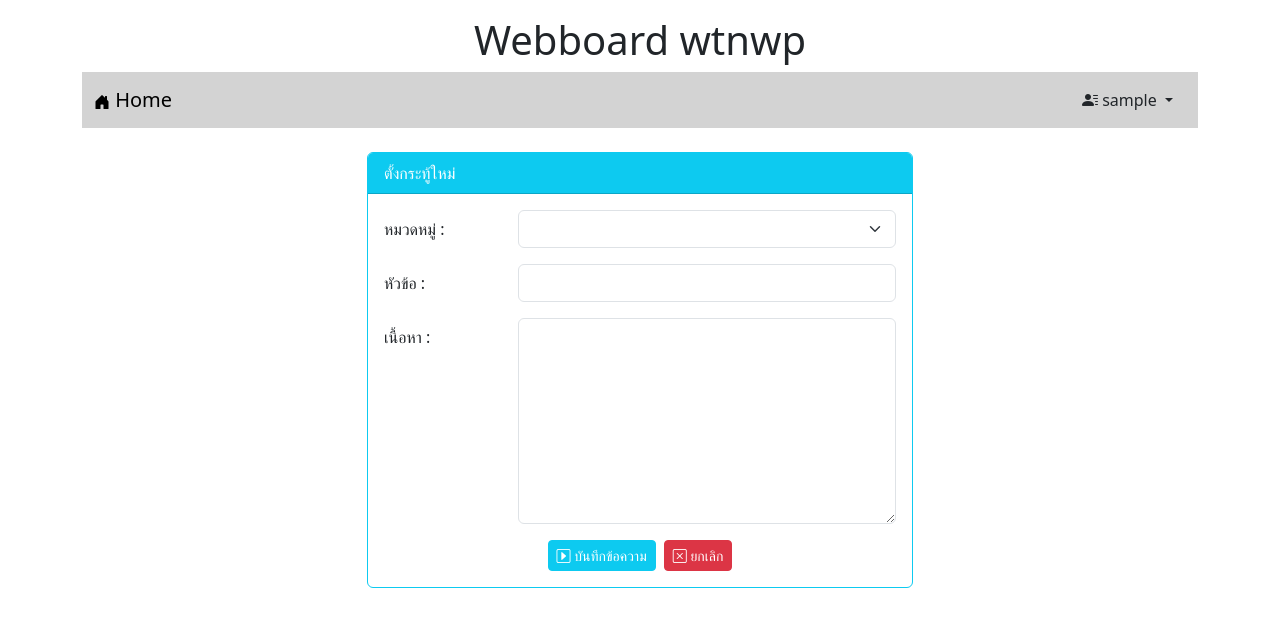
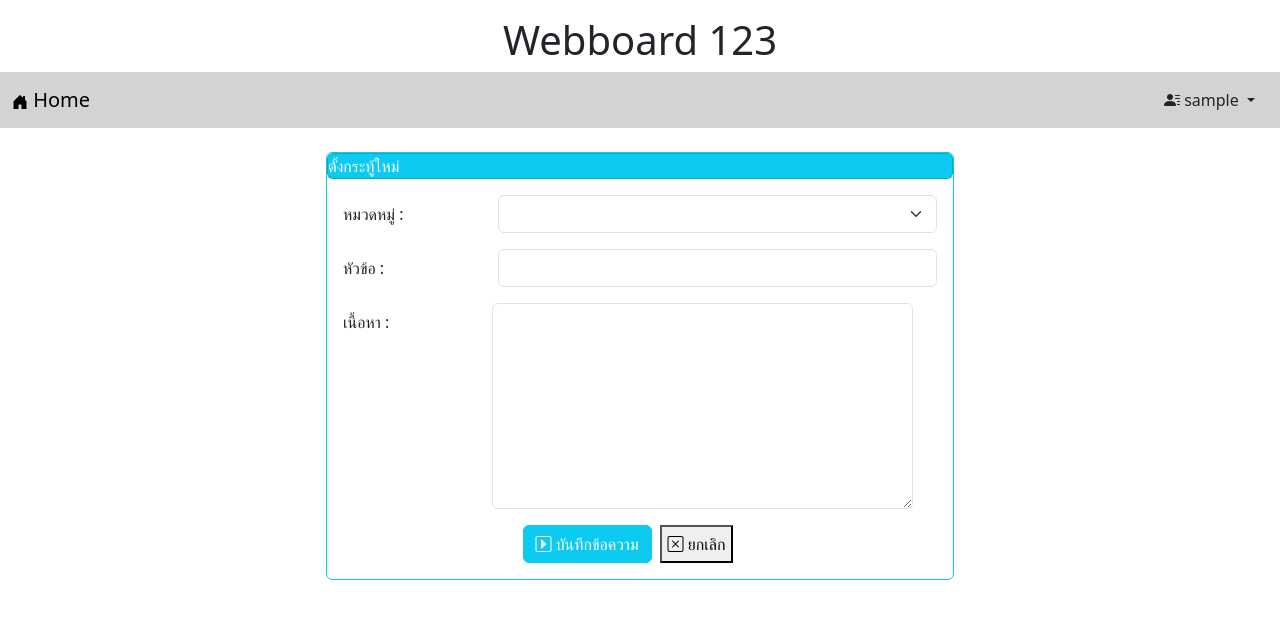
Before and after one commit to Aekkarinkanbaiya/Webboard_ECT, a PHP site: page /newpost.php in a window 1280 px wide. Shown: the top 627 px of the page. Run offline with PHP 8.4, Linux system fonts and the light colour scheme; the visitor is signed in with stand-in values (Sample User, id 1); data that the repository does not hold is empty.

Commit message:
Update commit webboard
Update commit webboard

```diff
--- a/newpost.php
+++ b/newpost.php
@@ -1,33 +1,30 @@
 <?php
 session_start();
-if(!isset($_SESSION['id'])){
-    header("location:index.php");
-    die();
-}
 ?>
 <!DOCTYPE html>
 <html lang="en">
 <head>
     <meta charset="UTF-8">
     <meta name="viewport" content="width=device-width, initial-scale=1.0">
-    <link rel="stylesheet" href="bootstrap-5.3.2-dist/css/bootstrap.min.css">
-    <script src="bootstrap-5.3.2-dist/js/bootstrap.bundle.min.js"></script>
+    <link href="https://cdn.jsdelivr.net/npm/bootstrap@5.3.2/dist/css/bootstrap.min.css" rel="stylesheet" integrity="sha384-T3c6CoIi6uLrA9TneNEoa7RxnatzjcDSCmG1MXxSR1GAsXEV/Dwwykc2MPK8M2HN" crossorigin="anonymous">
+    <script src="https://cdn.jsdelivr.net/npm/bootstrap@5.3.2/dist/js/bootstrap.bundle.min.js" integrity="sha384-C6RzsynM9kWDrMNeT87bh95OGNyZPhcTNXj1NW7RuBCsyN/o0jlpcV8Qyq46cDfL" crossorigin="anonymous"></script>
     <link rel="stylesheet" href="https://cdn.jsdelivr.net/npm/bootstrap-icons@1.11.3/font/bootstrap-icons.min.css">
-    <title>newpost</title>
+    <title>Webboard</title>
 </head>
 <body>
-<div class="container">
-        <h1 style="text-align: center;" class="mt-3">Webboard wtnwp</h1>
-        <?php include "nav.php" ?>
+    <h1 style="text-align: center;" class="mt-3">Webboard 123</h1>
+    <?php
+        include "nav.php"
+    ?>
     <div class="row mt-4">
         <div class="col-lg-3 col-md-2 col-sm-1"></div>
         <div class="col-lg-6 col-md-8 col-sm-10">
             <div class="card border-info">
-                    <div class="card-header bg-info text-white">ตั้งกระทู้ใหม่</div>
+                <div class="card header bg-info text-white">ตั้งกระทู้ใหม่</div>
                 <div class="card-body">
                     <form action="newpost_save.php" method="post">
                         <div class="row">
-                                <label class="col-lg-3 col-form-label">หมวดหมู่ :</label>
+                            <label class="col-lg-3 col-form-label">หมวดหมู่ : </label>
                             <div class="col-lg-9">
                             <select name="category" class="form-select">
                                         <?php
@@ -42,31 +39,32 @@ if(!isset($_SESSION['id'])){
                             </div>
                         </div>
                         <div class="row mt-3">
-                                <label class="col-lg-3 col-form-label">หัวข้อ :</label>
+                            <label class="col-lg-3 col-form-label">หัวข้อ : </label>
                             <div class="col-lg-9">
-                                    <input type="text" name="topic" class="form-control" required>
-                                </div>
+                                <input name="topic" rows="8" class="form-control" required></ร>
                             </div>
                             <div class="row mt-3">
-                                <label class="col-lg-3 col-form-label">เนื้อหา :</label>
+                            <label class="col-lg-3 col-form-label">เนื้อหา : </label>
                             <div class="col-lg-9">
                                 <textarea name="comment" rows="8" class="form-control" required></textarea>
                             </div>
                         </div>
                         <div class="row mt-3">
                             <div class="col-lg-12 d-flex justify-content-center">
-                                    <button type="submit" class="btn btn-info btn-sm text-white me-2">
+                                <button type="submit" class="btn btn-info btnsm text-white me-2">
                                 <i class="bi bi-caret-right-square"></i> บันทึกข้อความ</button>
-                                    <button type="reset" class="btn btn-danger btn-sm">
-                                        <i class="bi bi-x-square"></i> ยกเลิก</button>
+                                <button type="reset" class="btn- btn-danger btn-sm">
+                                    <i class="bi bi-x-square"></i> ยกเลิก </button>
+                                </button>
                             </div>
                         </div>
                     </form>
                 </div>
             </div>
         </div>
-            <div class="col-lg-3 col-md-2 col-sm-1"></div>
+        <div class="col-lg-3 col-md-2 col-sm-1">
+
         </div>
-   </div><br>
+    </div>
 </body>
 </html>
--- a/register_save.php
+++ b/register_save.php
@@ -15,9 +15,9 @@ if($result ->rowCount()==1)
     $_SESSION['add_login']='error';
 }
 else{
-$sql="INSERT INTO user (login, password, name, gender, email, role)
+$sql1="INSERT INTO user (login, password, name, gender, email, role)
  VALUES ('$login','$passwd','$name','$gender','$email','m')";
-$conn->exec($sql);
+$conn->exec($sql1);
 $_SESSION['add_login']="success";
 }
 $conn=null;
--- a/verify.php
+++ b/verify.php
@@ -26,7 +26,8 @@ if(isset($_SESSION['id'])){
         $conn=new PDO("mysql:host=localhost;dbname=webboard;charset=utf8","root","");
         $sql="SELECT * FROM user where login='$login' and password=sha1('$pwd')";
         $result=$conn->query($sql);
-        if($login == "admin" && $pwd == "ad1234"){
+        if($result->rowCount()==1){
+            $data=$result->fetch(PDO::FETCH_ASSOC);
             $_SESSION['username']=$date['login'];
             $_SESSION['role']=$date['role'];
             $_SESSION['user_id']=$date['id'];
```
Also changed, not shown: index.php (+17 -13 lines), newpost_save.php (+13 -12 lines). Lines whose indentation alone changed are shown as unchanged.
